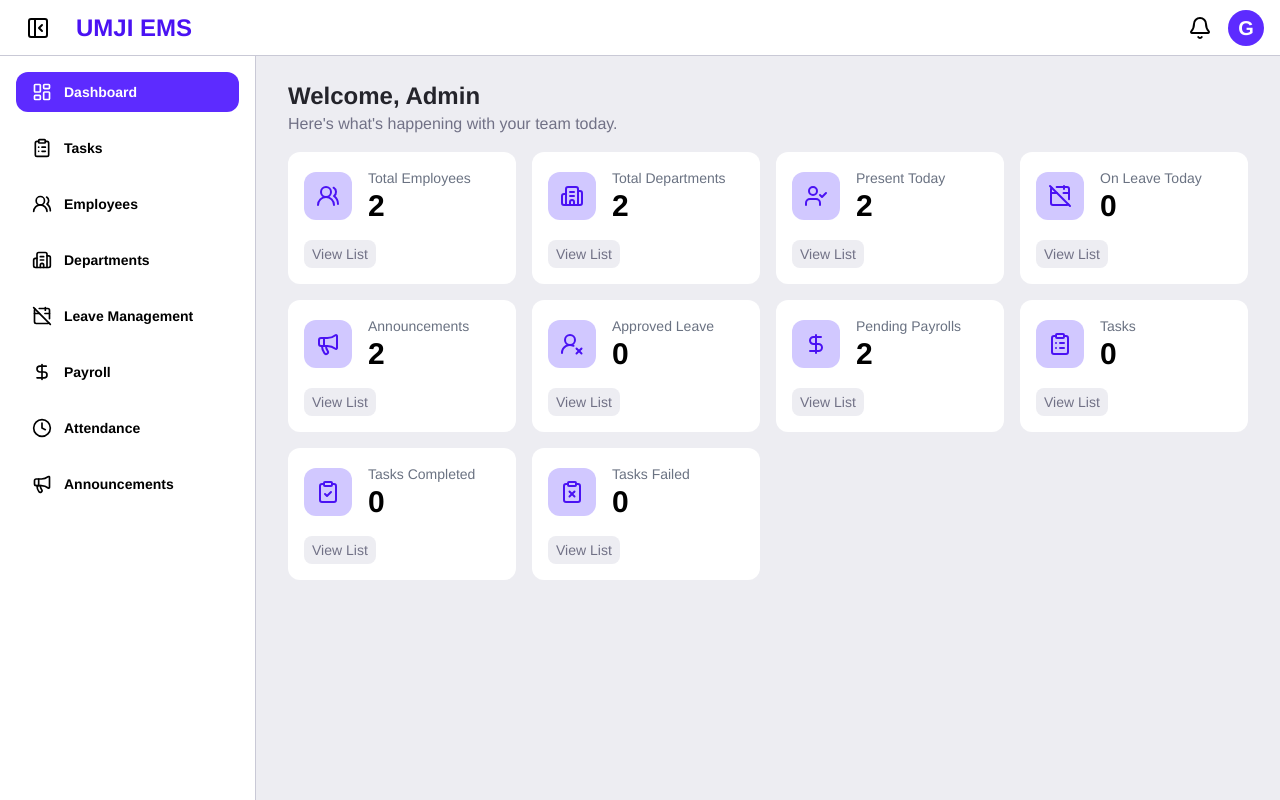
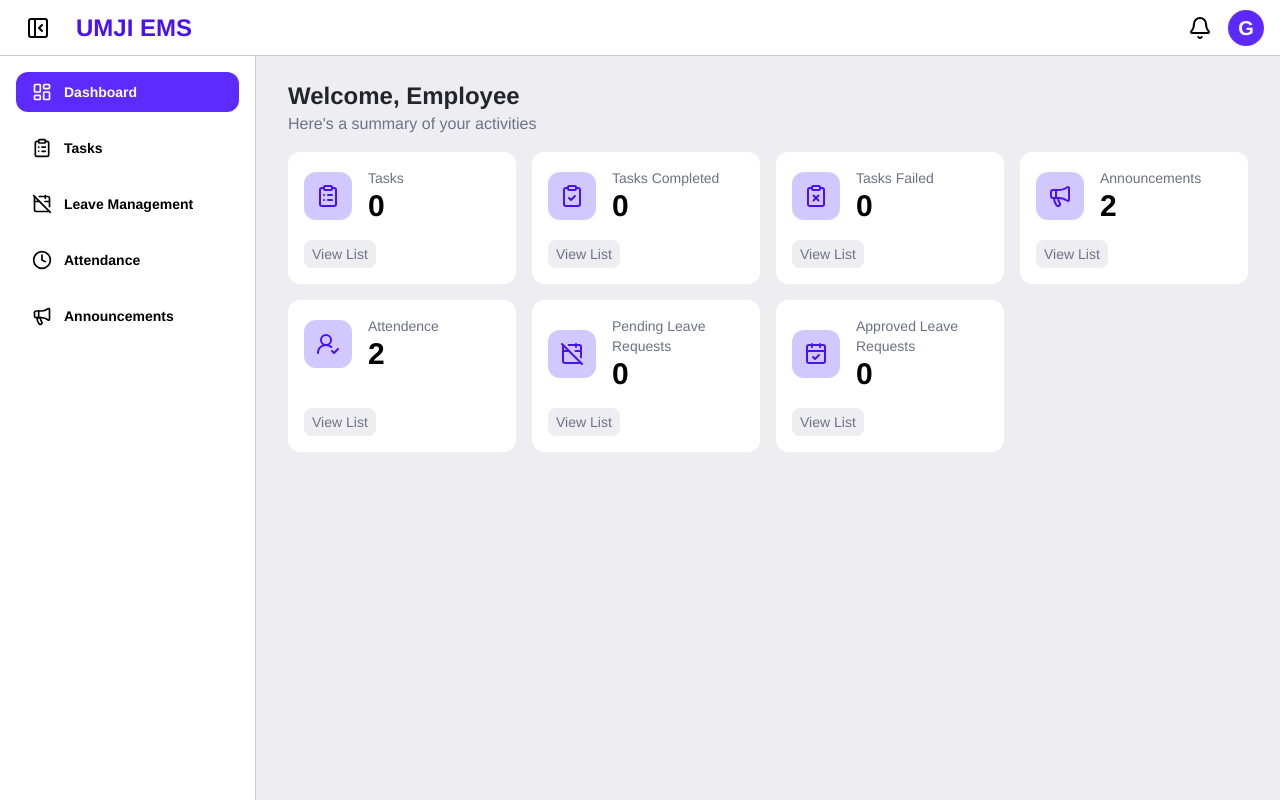
Before and after one commit to ghani726/umji-ems, a React (Vite) app: page /app in a window 1280 px wide. Built offline with nearby package versions, Linux system fonts and the light colour scheme.

Commit message:
Refactor sidebar and dashboard components to implement role-based rendering for admin and employee views

```diff
--- a/src/App.jsx
+++ b/src/App.jsx
@@ -1,33 +1,15 @@
-
 import { Route, Routes } from "react-router-dom";
 import LoginPage from "./pages/login";
 import Main from "./pages/Website/Main";
 import WebApp from "./pages/App/WebApp";
-import { useEffect } from 'react';
-import { useLocation } from 'react-router-dom';
 const App = () => {
-
-
-
-  const location = useLocation();
-
-  useEffect(() => {
-    // This code runs every time the URL changes
-    console.log('Current Path:', location.pathname);
-
-    // Example: Send data to an analytics service
-    // myAnalytics.trackPageView(location.pathname);
-  }, [location]); // Dependency array tracks the location object
-
-
   return (
     <Routes>
       <Route path="*" element={<Main></Main>}></Route>
       <Route path="/login" element={<LoginPage></LoginPage>}></Route>
       <Route path="/app/*" element={<WebApp></WebApp>}></Route>
+    </Routes>
+  );
+};
 
-    </Routes>
-  )
-}
-
-export default App
+export default App;
--- a/src/Components/App/SideBar.jsx
+++ b/src/Components/App/SideBar.jsx
@@ -1,19 +1,179 @@
-import { LayoutDashboard, UsersRound, Building2, CalendarOff, DollarSign, Clock, Megaphone, ClipboardList } from "lucide-react"
-import { useContext } from "react"
+import {
+  LayoutDashboard,
+  UsersRound,
+  Building2,
+  CalendarOff,
+  DollarSign,
+  Clock,
+  Megaphone,
+  ClipboardList,
+} from "lucide-react";
+import { useContext } from "react";
 import Data from "../../contexts/Data";
-import { Link, useLocation } from 'react-router-dom';
+import { Link, useLocation } from "react-router-dom";
+import Auth from "../../contexts/Auth";
 
 
-const SideBar = ({hide}) => {
 
-    //Responsive Ness of Header
+
+// Admin Side Bar
+
+
+const AdminSideBar = ({hide}) => {
+  const location = useLocation();
+  const data = useContext(Data);
+  return (
+    <aside
+      className={`flex ${data.mobile ? "hidden" : "flex"} flex-col p-4 gap-4 ${hide ? "min-w-20" : "min-w-64"} h-[calc(100dvh-3.5rem)] bg-white border-r border-secondary-300 `}
+    >
+      <Link
+        to="/app"
+        className={`p-2.5 flex items-center gap-3 ${hide ? "px-2.5 justify-center" : "px-4 justify-start"}  rounded-xl cursor-pointer ${location.pathname === "/app" ? "bg-primary-600 text-white hover:bg-primary-700 hover:shadow-[0_0_10px_rgba(0,0,0,0.3)]" : "bg-transparent text-black hover:bg-secondary-100"}`}
+      >
+        <LayoutDashboard
+          className="h-5 w-5 shrink-0"
+          size={20}
+        ></LayoutDashboard>
+        <p className={`font-semibold text-sm ${hide ? "hidden" : "flex"}`}>
+          Dashboard
+        </p>
+      </Link>
+      <Link
+        to="/app/tasks"
+        className={`p-2.5 ${hide ? "px-2.5 justify-center" : "px-4 justify-start"} flex items-center gap-3  rounded-xl cursor-pointer ${location.pathname === "/app/tasks" ? "bg-primary-600 text-white hover:bg-primary-700 hover:shadow-[0_0_10px_rgba(0,0,0,0.3)]" : "bg-transparent text-black hover:bg-secondary-100"}`}
+      >
+        <ClipboardList className="h-5 w-5 shrink-0" size={20}></ClipboardList>
+        <p className={`font-semibold text-sm ${hide ? "hidden" : "flex"}`}>
+          Tasks
+        </p>
+      </Link>
+      <Link
+        to="/app/employees"
+        className={`p-2.5 ${hide ? "px-2.5 justify-center" : "px-4 justify-start"} flex items-center gap-3  rounded-xl cursor-pointer ${location.pathname === "/app/employees" ? "bg-primary-600 text-white hover:bg-primary-700 hover:shadow-[0_0_10px_rgba(0,0,0,0.3)]" : "bg-transparent text-black hover:bg-secondary-100"}`}
+      >
+        <UsersRound className="h-5 w-5 shrink-0" size={20}></UsersRound>
+        <p className={`font-semibold text-sm ${hide ? "hidden" : "flex"}`}>
+          Employees
+        </p>
+      </Link>
+      <Link
+        to="/app/departments"
+        className={`p-2.5 ${hide ? "px-2.5 justify-center" : "px-4 justify-start"} flex items-center gap-3  rounded-xl cursor-pointer ${location.pathname === "/app/departments" ? "bg-primary-600 text-white hover:bg-primary-700 hover:shadow-[0_0_10px_rgba(0,0,0,0.3)]" : "bg-transparent text-black hover:bg-secondary-100"}`}
+      >
+        <Building2 className="h-5 w-5 shrink-0" size={20}></Building2>
+        <p className={`font-semibold text-sm ${hide ? "hidden" : "flex"}`}>
+          Departments
+        </p>
+      </Link>
+      <Link
+        to="/app/leaves"
+        className={`p-2.5 ${hide ? "px-2.5 justify-center" : "px-4 justify-start"} flex items-center gap-3  rounded-xl cursor-pointer ${location.pathname === "/app/leaves" ? "bg-primary-600 text-white hover:bg-primary-700 hover:shadow-[0_0_10px_rgba(0,0,0,0.3)]" : "bg-transparent text-black hover:bg-secondary-100"}`}
+      >
+        <CalendarOff className="h-5 w-5 shrink-0" size={20}></CalendarOff>
+        <p className={`font-semibold text-sm ${hide ? "hidden" : "flex"}`}>
+          Leave Management
+        </p>
+      </Link>
+      <Link
+        to="/app/payroll"
+        className={`p-2.5 ${hide ? "px-2.5 justify-center" : "px-4 justify-start"} flex items-center gap-3  rounded-xl cursor-pointer ${location.pathname === "/app/payroll" ? "bg-primary-600 text-white hover:bg-primary-700 hover:shadow-[0_0_10px_rgba(0,0,0,0.3)]" : "bg-transparent text-black hover:bg-secondary-100"}`}
+      >
+        <DollarSign className="h-5 w-5 shrink-0" size={20}></DollarSign>
+        <p className={`font-semibold text-sm ${hide ? "hidden" : "flex"}`}>
+          Payroll
+        </p>
+      </Link>
+      <Link
+        to="/app/attendence"
+        className={`p-2.5 ${hide ? "px-2.5 justify-center" : "px-4 justify-start"} flex items-center gap-3  rounded-xl cursor-pointer ${location.pathname === "/app/attendence" ? "bg-primary-600 text-white hover:bg-primary-700 hover:shadow-[0_0_10px_rgba(0,0,0,0.3)]" : "bg-transparent text-black hover:bg-secondary-100"}`}
+      >
+        <Clock className="h-5 w-5 shrink-0" size={20}></Clock>
+        <p className={`font-semibold text-sm ${hide ? "hidden" : "flex"}`}>
+          Attendance
+        </p>
+      </Link>
+      <Link
+        to="/app/announcements"
+        className={`p-2.5 ${hide ? "px-2.5 justify-center" : "px-4 justify-start"} flex items-center gap-3  rounded-xl cursor-pointer ${location.pathname === "/app/announcements" ? "bg-primary-600 text-white hover:bg-primary-700 hover:shadow-[0_0_10px_rgba(0,0,0,0.3)]" : "bg-transparent text-black hover:bg-secondary-100"}`}
+      >
+        <Megaphone className="h-5 w-5 shrink-0" size={20}></Megaphone>
+        <p className={`font-semibold text-sm ${hide ? "hidden" : "flex"}`}>
+          Announcements
+        </p>
+      </Link>
+    </aside>
+  )
+}
+
+// Employee Side Bar
+
+const EmployeeSideBar = ({hide}) => {
+  const location = useLocation();
+  const data = useContext(Data);
+  return (
+    <aside
+      className={`flex ${data.mobile ? "hidden" : "flex"} flex-col p-4 gap-4 ${hide ? "min-w-20" : "min-w-64"} h-[calc(100dvh-3.5rem)] bg-white border-r border-secondary-300 `}
+    >
+      <Link
+        to="/app"
+        className={`p-2.5 flex items-center gap-3 ${hide ? "px-2.5 justify-center" : "px-4 justify-start"}  rounded-xl cursor-pointer ${location.pathname === "/app" ? "bg-primary-600 text-white hover:bg-primary-700 hover:shadow-[0_0_10px_rgba(0,0,0,0.3)]" : "bg-transparent text-black hover:bg-secondary-100"}`}
+      >
+        <LayoutDashboard
+          className="h-5 w-5 shrink-0"
+          size={20}
+        ></LayoutDashboard>
+        <p className={`font-semibold text-sm ${hide ? "hidden" : "flex"}`}>
+          Dashboard
+        </p>
+      </Link>
+      <Link
+        to="/app/tasks"
+        className={`p-2.5 ${hide ? "px-2.5 justify-center" : "px-4 justify-start"} flex items-center gap-3  rounded-xl cursor-pointer ${location.pathname === "/app/tasks" ? "bg-primary-600 text-white hover:bg-primary-700 hover:shadow-[0_0_10px_rgba(0,0,0,0.3)]" : "bg-transparent text-black hover:bg-secondary-100"}`}
+      >
+        <ClipboardList className="h-5 w-5 shrink-0" size={20}></ClipboardList>
+        <p className={`font-semibold text-sm ${hide ? "hidden" : "flex"}`}>
+          Tasks
+        </p>
+      </Link>
+      <Link
+        to="/app/leaves"
+        className={`p-2.5 ${hide ? "px-2.5 justify-center" : "px-4 justify-start"} flex items-center gap-3  rounded-xl cursor-pointer ${location.pathname === "/app/leaves" ? "bg-primary-600 text-white hover:bg-primary-700 hover:shadow-[0_0_10px_rgba(0,0,0,0.3)]" : "bg-transparent text-black hover:bg-secondary-100"}`}
+      >
+        <CalendarOff className="h-5 w-5 shrink-0" size={20}></CalendarOff>
+        <p className={`font-semibold text-sm ${hide ? "hidden" : "flex"}`}>
+          Leave Management
+        </p>
+      </Link>
+      <Link
+        to="/app/attendence"
+        className={`p-2.5 ${hide ? "px-2.5 justify-center" : "px-4 justify-start"} flex items-center gap-3  rounded-xl cursor-pointer ${location.pathname === "/app/attendence" ? "bg-primary-600 text-white hover:bg-primary-700 hover:shadow-[0_0_10px_rgba(0,0,0,0.3)]" : "bg-transparent text-black hover:bg-secondary-100"}`}
+      >
+        <Clock className="h-5 w-5 shrink-0" size={20}></Clock>
+        <p className={`font-semibold text-sm ${hide ? "hidden" : "flex"}`}>
+          Attendance
+        </p>
+      </Link>
+      <Link
+        to="/app/announcements"
+        className={`p-2.5 ${hide ? "px-2.5 justify-center" : "px-4 justify-start"} flex items-center gap-3  rounded-xl cursor-pointer ${location.pathname === "/app/announcements" ? "bg-primary-600 text-white hover:bg-primary-700 hover:shadow-[0_0_10px_rgba(0,0,0,0.3)]" : "bg-transparent text-black hover:bg-secondary-100"}`}
+      >
+        <Megaphone className="h-5 w-5 shrink-0" size={20}></Megaphone>
+        <p className={`font-semibold text-sm ${hide ? "hidden" : "flex"}`}>
+          Announcements
+        </p>
+      </Link>
+    </aside>
+  )
+}
+
+const SideBar = ({ hide }) => {
+  //Responsive Ness of Header
   const displayCheck = () => {
     if (window.innerWidth <= 620) {
       data.setMobile(true);
     } else if (window.innerWidth > 620) {
       data.setMobile(false);
     }
-
   };
 
   //On page resize (Responsiveness)
@@ -21,49 +181,14 @@ const SideBar = ({hide}) => {
 
   //On page reload (Responsiveness)
   window.addEventListener("load", displayCheck);
-    const data = useContext(Data);
-
-  const location = useLocation();
-
-
+  const data = useContext(Data);
+  const newData = useContext(Auth)
 
   return (
-    <aside className={`flex ${data.mobile?"hidden":"flex"} flex-col p-4 gap-4 ${hide?"min-w-20":"min-w-64"} h-[calc(100dvh-3.5rem)] bg-white border-r border-secondary-300 `}>
-        <Link to="/app" className={`p-2.5 flex items-center gap-3 ${hide?"px-2.5 justify-center":"px-4 justify-start"}  rounded-xl cursor-pointer ${location.pathname === "/app"?"bg-primary-600 text-white hover:bg-primary-700 hover:shadow-[0_0_10px_rgba(0,0,0,0.3)]":"bg-transparent text-black hover:bg-secondary-100"}`}>
-            <LayoutDashboard className="h-5 w-5 shrink-0" size={20}></LayoutDashboard>
-            <p className={`font-semibold text-sm ${hide?"hidden":"flex"}`}>Dashboard</p>
-        </Link>
-        <Link to="/app/tasks" className={`p-2.5 ${hide?"px-2.5 justify-center":"px-4 justify-start"} flex items-center gap-3  rounded-xl cursor-pointer ${location.pathname === "/app/tasks"?"bg-primary-600 text-white hover:bg-primary-700 hover:shadow-[0_0_10px_rgba(0,0,0,0.3)]":"bg-transparent text-black hover:bg-secondary-100"}`}>
-            <ClipboardList className="h-5 w-5 shrink-0" size={20}></ClipboardList>
-            <p className={`font-semibold text-sm ${hide?"hidden":"flex"}`}>Tasks</p>
-        </Link>
-        <Link to="/app/employees" className={`p-2.5 ${hide?"px-2.5 justify-center":"px-4 justify-start"} flex items-center gap-3  rounded-xl cursor-pointer ${location.pathname === "/app/employees"?"bg-primary-600 text-white hover:bg-primary-700 hover:shadow-[0_0_10px_rgba(0,0,0,0.3)]":"bg-transparent text-black hover:bg-secondary-100"}`}>
-            <UsersRound className="h-5 w-5 shrink-0" size={20}></UsersRound>
-            <p className={`font-semibold text-sm ${hide?"hidden":"flex"}`}>Employees</p>
-        </Link>
-        <Link to="/app/departments" className={`p-2.5 ${hide?"px-2.5 justify-center":"px-4 justify-start"} flex items-center gap-3  rounded-xl cursor-pointer ${location.pathname === "/app/departments"?"bg-primary-600 text-white hover:bg-primary-700 hover:shadow-[0_0_10px_rgba(0,0,0,0.3)]":"bg-transparent text-black hover:bg-secondary-100"}`}>
-            <Building2 className="h-5 w-5 shrink-0" size={20}></Building2>
-            <p className={`font-semibold text-sm ${hide?"hidden":"flex"}`}>Departments</p>
-        </Link>
-        <Link to="/app/leaves" className={`p-2.5 ${hide?"px-2.5 justify-center":"px-4 justify-start"} flex items-center gap-3  rounded-xl cursor-pointer ${location.pathname === "/app/leaves"?"bg-primary-600 text-white hover:bg-primary-700 hover:shadow-[0_0_10px_rgba(0,0,0,0.3)]":"bg-transparent text-black hover:bg-secondary-100"}`}>
-            <CalendarOff className="h-5 w-5 shrink-0" size={20}></CalendarOff>
-            <p className={`font-semibold text-sm ${hide?"hidden":"flex"}`}>Leave Management</p>
-        </Link>
-        <Link to="/app/payroll" className={`p-2.5 ${hide?"px-2.5 justify-center":"px-4 justify-start"} flex items-center gap-3  rounded-xl cursor-pointer ${location.pathname === "/app/payroll"?"bg-primary-600 text-white hover:bg-primary-700 hover:shadow-[0_0_10px_rgba(0,0,0,0.3)]":"bg-transparent text-black hover:bg-secondary-100"}`}>
-            <DollarSign className="h-5 w-5 shrink-0" size={20}></DollarSign>
-            <p className={`font-semibold text-sm ${hide?"hidden":"flex"}`}>Payroll</p>
-        </Link>
-        <Link to="/app/attendence" className={`p-2.5 ${hide?"px-2.5 justify-center":"px-4 justify-start"} flex items-center gap-3  rounded-xl cursor-pointer ${location.pathname === "/app/attendence"?"bg-primary-600 text-white hover:bg-primary-700 hover:shadow-[0_0_10px_rgba(0,0,0,0.3)]":"bg-transparent text-black hover:bg-secondary-100"}`}>
-            <Clock className="h-5 w-5 shrink-0" size={20}></Clock>
-            <p className={`font-semibold text-sm ${hide?"hidden":"flex"}`}>Attendance</p>
-        </Link>
-        <Link to="/app/announcements" className={`p-2.5 ${hide?"px-2.5 justify-center":"px-4 justify-start"} flex items-center gap-3  rounded-xl cursor-pointer ${location.pathname === "/app/announcements"?"bg-primary-600 text-white hover:bg-primary-700 hover:shadow-[0_0_10px_rgba(0,0,0,0.3)]":"bg-transparent text-black hover:bg-secondary-100"}`}>
-            <Megaphone className="h-5 w-5 shrink-0" size={20}></Megaphone>
-            <p className={`font-semibold text-sm ${hide?"hidden":"flex"}`}>Announcements</p>
-        </Link>
+    <>
+    {newData.isAdmin?<AdminSideBar hide={hide}></AdminSideBar>:<EmployeeSideBar hide={hide}></EmployeeSideBar>}
+    </>
+  );
+};
 
-    </aside>
-  )
-}
-
-export default SideBar
+export default SideBar;
--- a/src/contexts/AuthContext.jsx
+++ b/src/contexts/AuthContext.jsx
@@ -1,23 +1,37 @@
-import { useState } from "react"
-import Auth from "./Auth"
+import { useState } from "react";
+import Auth from "./Auth";
 
-const data = "hello from context"
+const data = "hello from context";
 
-
-const AuthContext = ({children}) => {
+const AuthContext = ({ children }) => {
   // eslint-disable-next-line no-useless-escape
   const userNameReg = /^(?!.*\.\.)(?!.*\_\_)[a-z0-9._]{4,16}$/i;
   const passwordReg = /^[a-zA-Z0-9_\-.@!#$]{4,16}$/;
 
-  const [userName, setUserName] = useState("")
-  const [password, setPassword] = useState("")
-  const [passwordHidden, setPasswordHidden] = useState(true)
+  const [userName, setUserName] = useState("");
+  const [password, setPassword] = useState("");
+  const [passwordHidden, setPasswordHidden] = useState(true);
+
+  const [isAdmin, setIsAdmin] = useState(false);
   return (
-    <Auth.Provider value={{data, userName, setUserName, password, setPassword, passwordHidden, setPasswordHidden, userNameReg, passwordReg}}>
-        {children}
+    <Auth.Provider
+      value={{
+        data,
+        userName,
+        setUserName,
+        password,
+        setPassword,
+        passwordHidden,
+        setPasswordHidden,
+        userNameReg,
+        passwordReg,
+        isAdmin,
+        setIsAdmin,
+      }}
+    >
+      {children}
     </Auth.Provider>
+  );
+};
 
-  )
-}
-
-export default AuthContext
+export default AuthContext;
--- a/src/pages/App/Dashboard.jsx
+++ b/src/pages/App/Dashboard.jsx
@@ -12,8 +12,8 @@ import {
   UserRoundX,
   UsersRound,
 } from "lucide-react";
-
-const isAdmin = true;
+import { useContext } from "react";
+import Auth from "../../contexts/Auth";
 
 const AdminDashboard = () => {
   return (
@@ -169,8 +169,8 @@ const AdminDashboard = () => {
         </div>
       </div>
     </section>
-  )
-}
+  );
+};
 
 const EmployeeDashboard = () => {
   return (
@@ -260,9 +260,7 @@ const EmployeeDashboard = () => {
               <CalendarOff></CalendarOff>
             </div>
             <div>
-              <h4 className="text-gray-500 text-sm">
-                Pending Leave Requests
-              </h4>
+              <h4 className="text-gray-500 text-sm">Pending Leave Requests</h4>
               <h4 className="font-bold text-3xl">0</h4>
             </div>
           </div>
@@ -277,9 +275,7 @@ const EmployeeDashboard = () => {
               <CalendarCheck></CalendarCheck>
             </div>
             <div>
-              <h4 className="text-gray-500 text-sm">
-                Approved Leave Requests
-              </h4>
+              <h4 className="text-gray-500 text-sm">Approved Leave Requests</h4>
               <h4 className="font-bold text-3xl">0</h4>
             </div>
           </div>
@@ -289,20 +285,19 @@ const EmployeeDashboard = () => {
         </div>
       </div>
     </section>
-  )
-}
-
-
+  );
+};
 
 const Dashboard = () => {
-
-
+  const data = useContext(Auth);
 
   return (
     <>
-    {isAdmin?<AdminDashboard></AdminDashboard>:<EmployeeDashboard></EmployeeDashboard>}
-
-
+      {data.isAdmin ? (
+        <AdminDashboard></AdminDashboard>
+      ) : (
+        <EmployeeDashboard></EmployeeDashboard>
+      )}
     </>
   );
 };
```
